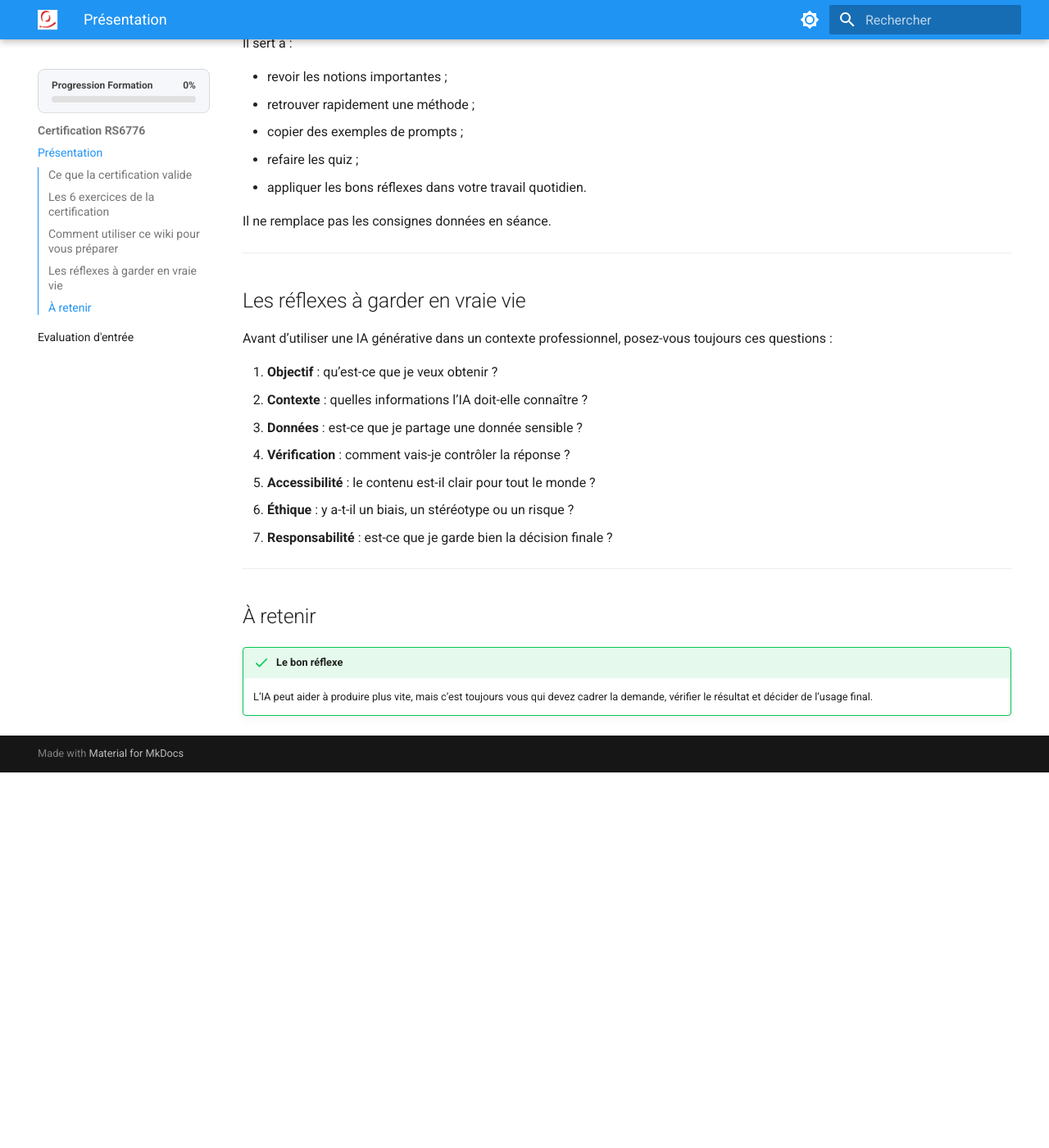
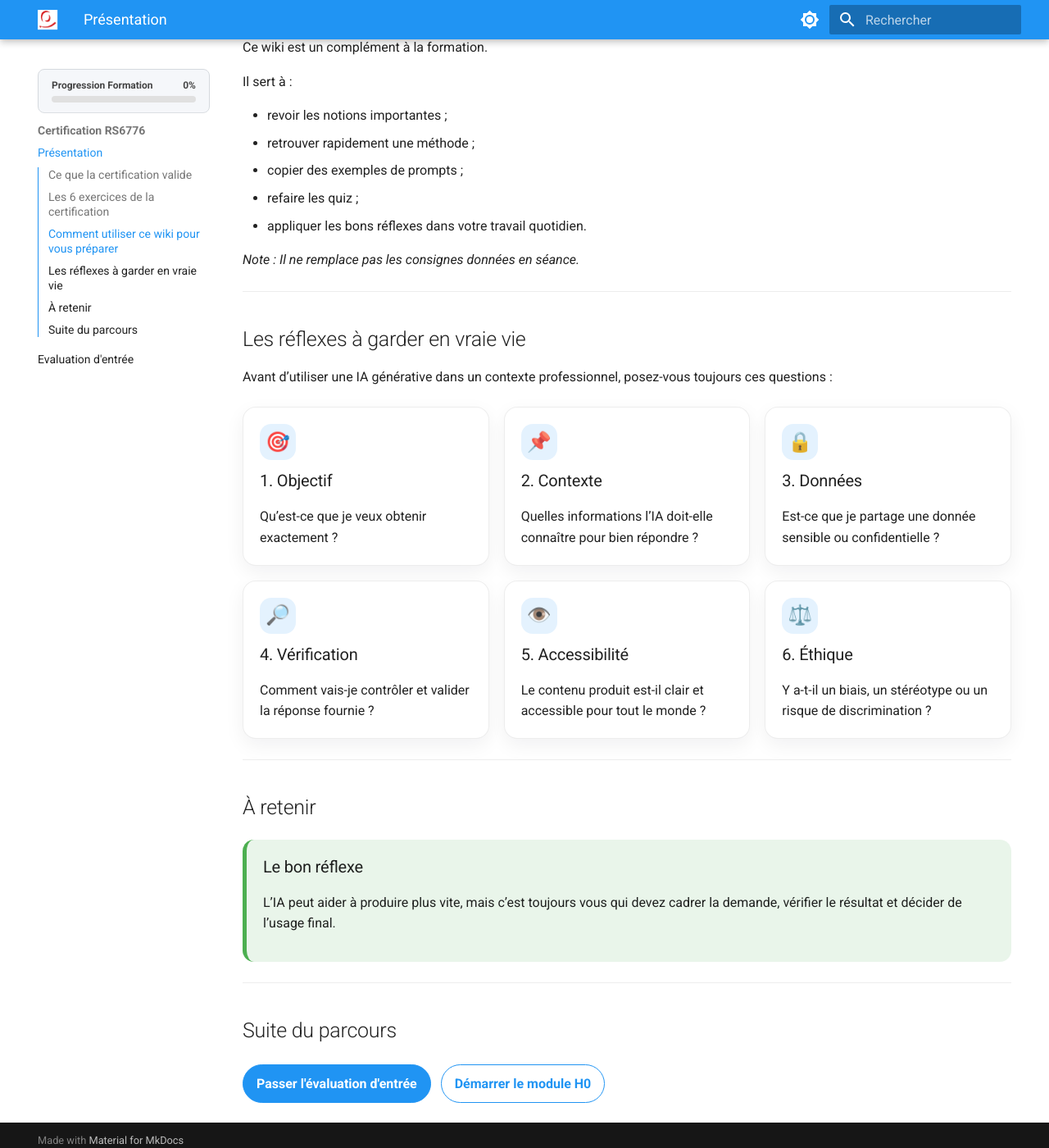
Before and after one commit to pierre-l-hue/wiki-formation-ia, an MkDocs documentation site: the page built from docs/certification-rs6776.md, in a window 1280 px wide and 1400 px high, scrolled down 1510 px. Shown: the whole window at 82% size. Built offline with MkDocs 1.6.1 and Material for MkDocs 9.7.7, drawn with Linux system fonts in a browser that asks for light colours; before the commit the page ends 2452 px from its top, so only the background shows below that; some of the changed text lies outside the part shown.

Commit message:
Update certification-rs6776.md

```diff
--- a/docs/certification-rs6776.md
+++ b/docs/certification-rs6776.md
@@ -4,9 +4,10 @@ Cette page vous aide à comprendre le lien entre la formation, les séances du w
 
 La certification RS6776 valide la capacité à utiliser l’intelligence artificielle générative pour créer des contenus rédactionnels et visuels de manière efficace, sécurisée, inclusive et conforme aux règles en vigueur.
 
-!!! info "Source officielle"
-    Fiche France Compétences RS6776 :
-    [Création de contenus rédactionnels et visuels par l’usage responsable de l’intelligence artificielle générative](https://www.francecompetences.fr/recherche/rs/6776/)
+<div class="summary-box">
+  <h3>Source officielle</h3>
+  <p>Fiche France Compétences RS6776 : <a href="https://www.francecompetences.fr/recherche/rs/6776/" target="_blank" rel="noopener">Création de contenus rédactionnels et visuels par l’usage responsable de l’intelligence artificielle générative</a></p>
+</div>
 
 ---
 
@@ -16,13 +17,13 @@ La certification vérifie que vous savez utiliser l’IA générative dans un co
 
 Elle évalue notamment votre capacité à :
 
-- choisir les bons outils IA selon un besoin métier ;
-- rédiger des prompts efficaces ;
-- produire des contenus rédactionnels et visuels ;
-- protéger les données sensibles ;
-- rendre les contenus accessibles et inclusifs ;
-- repérer les biais et les risques éthiques ;
-- appliquer les bons réflexes liés au RGPD et à l’IA Act.
+* choisir les bons outils IA selon un besoin métier ;
+* rédiger des prompts efficaces ;
+* produire des contenus rédactionnels et visuels ;
+* protéger les données sensibles ;
+* rendre les contenus accessibles et inclusifs ;
+* repérer les biais et les risques éthiques ;
+* appliquer les bons réflexes liés au RGPD et à l’IA Act.
 
 ---
 
@@ -30,12 +31,12 @@ Elle évalue notamment votre capacité à :
 
 | Exercice | Sujet | Séance utile |
 |---|---|---|
-| 1 | Stratégie d’implémentation IA | H2 |
-| 2 | Prompt rédactionnel et prompt visuel | H3, H4 |
-| 3 | Confidentialité et données sensibles | H5 |
-| 4 | Accessibilité et inclusion | H6 |
-| 5 | Simplification et vulgarisation | H6 |
-| 6 | Éthique, biais et conformité | H7 |
+| 1 | Stratégie d’implémentation IA | **H2** |
+| 2 | Prompt rédactionnel et prompt visuel | **H3**, **H4** |
+| 3 | Confidentialité et données sensibles | **H5** |
+| 4 | Accessibilité et inclusion | **H6** |
+| 5 | Simplification et vulgarisation | **H6** |
+| 6 | Éthique, biais et conformité | **H7** |
 
 ---
 
@@ -45,13 +46,13 @@ Ce wiki est un complément à la formation.
 
 Il sert à :
 
-- revoir les notions importantes ;
-- retrouver rapidement une méthode ;
-- copier des exemples de prompts ;
-- refaire les quiz ;
-- appliquer les bons réflexes dans votre travail quotidien.
+* revoir les notions importantes ;
+* retrouver rapidement une méthode ;
+* copier des exemples de prompts ;
+* refaire les quiz ;
+* appliquer les bons réflexes dans votre travail quotidien.
 
-Il ne remplace pas les consignes données en séance.
+*Note : Il ne remplace pas les consignes données en séance.*
 
 ---
 
@@ -59,17 +60,60 @@ Il ne remplace pas les consignes données en séance.
 
 Avant d’utiliser une IA générative dans un contexte professionnel, posez-vous toujours ces questions :
 
-1. **Objectif** : qu’est-ce que je veux obtenir ?
-2. **Contexte** : quelles informations l’IA doit-elle connaître ?
-3. **Données** : est-ce que je partage une donnée sensible ?
-4. **Vérification** : comment vais-je contrôler la réponse ?
-5. **Accessibilité** : le contenu est-il clair pour tout le monde ?
-6. **Éthique** : y a-t-il un biais, un stéréotype ou un risque ?
-7. **Responsabilité** : est-ce que je garde bien la décision finale ?
+<div class="wiki-grid">
+
+  <div class="wiki-card">
+    <div class="wiki-card-icon">🎯</div>
+    <h3>1. Objectif</h3>
+    <p>Qu’est-ce que je veux obtenir exactement ?</p>
+  </div>
+
+  <div class="wiki-card">
+    <div class="wiki-card-icon">📌</div>
+    <h3>2. Contexte</h3>
+    <p>Quelles informations l’IA doit-elle connaître pour bien répondre ?</p>
+  </div>
+
+  <div class="wiki-card">
+    <div class="wiki-card-icon">🔒</div>
+    <h3>3. Données</h3>
+    <p>Est-ce que je partage une donnée sensible ou confidentielle ?</p>
+  </div>
+
+  <div class="wiki-card">
+    <div class="wiki-card-icon">🔎</div>
+    <h3>4. Vérification</h3>
+    <p>Comment vais-je contrôler et valider la réponse fournie ?</p>
+  </div>
+
+  <div class="wiki-card">
+    <div class="wiki-card-icon">👁️</div>
+    <h3>5. Accessibilité</h3>
+    <p>Le contenu produit est-il clair et accessible pour tout le monde ?</p>
+  </div>
+
+  <div class="wiki-card">
+    <div class="wiki-card-icon">⚖️</div>
+    <h3>6. Éthique</h3>
+    <p>Y a-t-il un biais, un stéréotype ou un risque de discrimination ?</p>
+  </div>
+
+</div>
 
 ---
 
 ## À retenir
 
-!!! success "Le bon réflexe"
-    L’IA peut aider à produire plus vite, mais c’est toujours vous qui devez cadrer la demande, vérifier le résultat et décider de l’usage final.
+<div class="good-reflex-box">
+  <h3>Le bon réflexe</h3>
+  <p>L’IA peut aider à produire plus vite, mais c’est toujours vous qui devez cadrer la demande, vérifier le résultat et décider de l’usage final.</p>
+</div>
+
+---
+
+## Suite du parcours
+
+<div class="wiki-actions">
+  <a class="wiki-button primary" href="../evaluation-entree/">Passer l'évaluation d'entrée</a>
+  <a class="wiki-button" href="../formation/h0/">Démarrer le module H0</a>
+</div>
```
